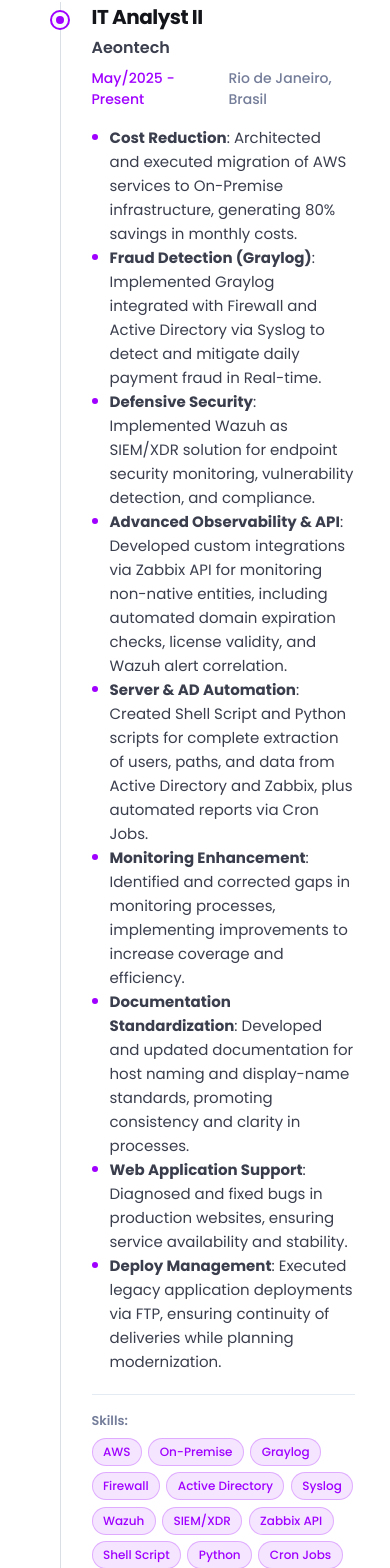
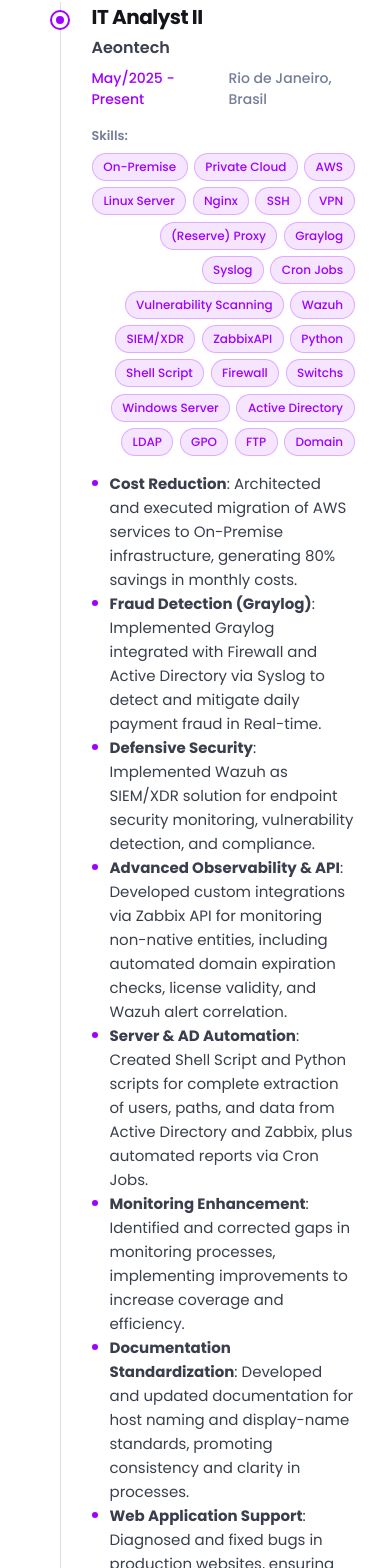
Before and after one commit to gabrielng-rj99/gabrielng-rj99.github.io, a React (Vite) app: page / in a window 390 px wide. Shown: the part 4929-6497 px from the top of the page. Built offline with nearby package versions, Linux system fonts and the light colour scheme.

Commit message:
feat: reposition skills section in experience and update content
Move skills above description on desktop, add mobile skills section,
restyle skills layout with adjusted margins, and update skills arrays
with expanded technology lists. Remove outdated job entries.

```diff
--- a/src/components/Experience.module.css
+++ b/src/components/Experience.module.css
@@ -255,6 +255,12 @@
 
 .job:hover .jobListItemMobile {
     color: var(--text-primary);
+    text-shadow: 0 0 8px rgba(159, 0, 255, 0.35);
+}
+
+:global([data-theme="dark"]) .job:hover .jobListItemMobile {
+    color: #ffffff;
+    text-shadow: 0 0 12px rgba(180, 77, 255, 0.4);
 }
 
 /* ============================================
@@ -262,19 +268,18 @@
    ============================================ */
 
 .jobSkills {
-    margin-top: 1.25rem;
-    padding-top: 1rem;
-    border-top: 1px solid var(--border-secondary);
+    margin-top: 0.75rem;
+    padding-left: 30%;
     display: flex;
     flex-wrap: wrap;
+    justify-content: flex-end;
     align-items: center;
     gap: 0.5rem;
 }
 
 .jobSkillsMobile {
-    margin-top: 1.25rem;
-    padding-top: 1rem;
-    border-top: 1px solid var(--border-secondary);
+    margin-top: 0.5rem;
+    margin-bottom: 1rem;
     display: flex;
     flex-wrap: wrap;
     align-items: center;
@@ -291,6 +296,7 @@
 .skillsList {
     display: flex;
     flex-wrap: wrap;
+    justify-content: flex-end;
     gap: 0.4rem;
 }
 
--- a/src/components/Experience.tsx
+++ b/src/components/Experience.tsx
@@ -205,6 +205,20 @@ export default function Experience() {
                                     <h6 className={styles.jobLocation}>
                                         {job.location}
                                     </h6>
+
+                                    {/* Skills for this role */}
+                                    {job.skills && job.skills.length > 0 && (
+                                        <div className={styles.jobSkills}>
+                                            <span className={styles.skillsLabel}>Skills:</span>
+                                            <div className={styles.skillsList}>
+                                                {job.skills.map((skill, index) => (
+                                                    <span key={index} className={styles.skillPill}>
+                                                        {skill}
+                                                    </span>
+                                                ))}
+                                            </div>
+                                        </div>
+                                    )}
                                 </div>
 
                                 <div
@@ -245,19 +259,7 @@ export default function Experience() {
                                         })}
                                     </ul>
 
-                                    {/* Skills for this role */}
-                                    {job.skills && job.skills.length > 0 && (
-                                        <div className={styles.jobSkills}>
-                                            <span className={styles.skillsLabel}>Skills:</span>
-                                            <div className={styles.skillsList}>
-                                                {job.skills.map((skill, index) => (
-                                                    <span key={index} className={styles.skillPill}>
-                                                        {skill}
-                                                    </span>
-                                                ))}
-                                            </div>
-                                        </div>
-                                    )}
+
                                 </div>
                             </div>
 
@@ -286,6 +288,20 @@ export default function Experience() {
                                             {job.location}
                                         </span>
                                     </div>
+
+                                    {/* Skills for this role - Mobile */}
+                                    {job.skills && job.skills.length > 0 && (
+                                        <div className={styles.jobSkillsMobile}>
+                                            <span className={styles.skillsLabel}>Skills:</span>
+                                            <div className={styles.skillsList}>
+                                                {job.skills.map((skill, index) => (
+                                                    <span key={index} className={styles.skillPill}>
+                                                        {skill}
+                                                    </span>
+                                                ))}
+                                            </div>
+                                        </div>
+                                    )}
                                     <ul className={styles.jobListMobile}>
                                         {job.description.map((item, i) => {
                                             const isSubItem =
@@ -317,19 +333,7 @@ export default function Experience() {
                                         })}
                                     </ul>
 
-                                    {/* Skills for this role - Mobile */}
-                                    {job.skills && job.skills.length > 0 && (
-                                        <div className={styles.jobSkillsMobile}>
-                                            <span className={styles.skillsLabel}>Skills:</span>
-                                            <div className={styles.skillsList}>
-                                                {job.skills.map((skill, index) => (
-                                                    <span key={index} className={styles.skillPill}>
-                                                        {skill}
-                                                    </span>
-                                                ))}
-                                            </div>
-                                        </div>
-                                    )}
+
                                 </div>
                             </motion.div>
                         </motion.div>
--- a/src/content/experience.json
+++ b/src/content/experience.json
@@ -16,7 +16,33 @@
             "Web Application Support: Diagnosed and fixed bugs in production websites, ensuring service availability and stability.",
             "Deploy Management: Executed legacy application deployments via FTP, ensuring continuity of deliveries while planning modernization."
         ],
-        "skills": ["AWS", "On-Premise", "Graylog", "Firewall", "Active Directory", "Syslog", "Wazuh", "SIEM/XDR", "Zabbix API", "Shell Script", "Python", "Cron Jobs", "FTP", "Vulnerability Scanning"]
+        "skills": [
+            "On-Premise",
+            "Private Cloud",
+            "AWS",
+            "Linux Server",
+            "Nginx",
+            "SSH",
+            "VPN",
+            "(Reserve) Proxy",
+            "Graylog",
+            "Syslog",
+            "Cron Jobs",
+            "Vulnerability Scanning",
+            "Wazuh",
+            "SIEM/XDR",
+            "ZabbixAPI",
+            "Python",
+            "Shell Script",
+            "Firewall",
+            "Switchs",
+            "Windows Server",
+            "Active Directory",
+            "LDAP",
+            "GPO",
+            "FTP",
+            "Domain"
+        ]
     },
     {
         "id": "compass-uol",
@@ -32,7 +58,21 @@
             "Monitoring: Implemented metrics and automation with Grafana, Zabbix, and Prometheus.",
             "Containerization: Studies and hands-on labs with Docker and Kubernetes orchestration."
         ],
-        "skills": ["AWS EC2", "AWS S3", "AWS RDS", "AWS CloudWatch", "Nginx", "Apache", "Load Balancers", "CI/CD", "Grafana", "Zabbix", "Prometheus", "Docker", "Kubernetes"]
+        "skills": [
+            "AWS",
+            "EC2",
+            "S3",
+            "RDS",
+            "Load Balancers",
+            "Nginx",
+            "CloudWatch",
+            "Prometheus",
+            "CI/CD",
+            "Docker",
+            "Kubernetes",
+            "Zabbix",
+            "Grafana"
+        ]
     },
     {
         "id": "election-campaign",
@@ -50,43 +90,26 @@
             "Application software for data management, monitoring, and manipulation.",
             "Monolithic architecture."
         ],
-        "skills": ["SQL", "ETL", "Python", "LGPD", "TSE", "Data Analysis", "PDF", "Database Modeling", "ER Diagrams"]
+        "skills": [
+            "PDF",
+            "SQL",
+            "Python",
+            "ETL",
+            "Data Cleaning",
+            "Data Analysis",
+            "Automation",
+            "Database Modeling",
+            "ER Diagrams",
+            "LGPD",
+            "TSE"
+        ]
     },
-    {
-        "id": "life-plan",
-        "role": "Automation Specialist and Broker",
-        "company": "Life Plan Insurance and Health Brokerage",
-        "period": "Mar/2023 - Aug/2023",
-        "location": "Rio de Janeiro, Brasil",
-        "description": [
-            "ETL and data cleaning automation to be used by the brokers.",
-            "Automated messaging system via WhatsApp (discontinued):",
-            "  - Accelerated the initial communication process with clients by 1500%.",
-            "  - Monolithic architecture.",
-            "  - Service blocked due to WhatsApp Business, even for non-SPAM cases."
-        ],
-        "skills": ["ETL", "Python", "Automation", "WhatsApp API", "Data Cleaning"]
-    },
-    {
-        "id": "forca-motriz",
-        "role": "Technical Consultant",
-        "company": "Third Sector - Coletivo Força Motriz",
-        "period": "2019 - 2021",
-        "location": "Rio de Janeiro, Brasil",
-        "description": [
-            "A team focused on engineering and security in occupations in RJ.",
-            "In partnership with Senge-RJ, UFRJ, UERJ, architects, lawyers, and politicians, we managed to:",
-            "  - Regularize 3 occupations, which we officially \"transformed\" into \"favelas.\"",
-            "  - Extension Project NATEP-UFRJ, which continues to operate today (also at UERJ).",
-            "  - Create a space (donated by a former resident DJ) for education in Rocinha known as Só Cria."
-        ],
-        "skills": ["Project Management", "Engineering", "Security", "Community Development"]
-    },
+
     {
         "id": "freelancer",
         "role": "Freelancer",
         "company": "Freelancer",
-        "period": "2015 - Present",
+        "period": "2018 - Present",
         "location": "Rio de Janeiro, Brasil",
         "description": [
             "(NEW) Website and Landing Page development projects.",
@@ -95,6 +118,14 @@
             "Provided consulting for PC assembly, purchasing, sales, repairs, and installation.",
             "Offered private math tutoring students (ages 10 and up)."
         ],
-        "skills": ["Web Development", "HTML", "CSS", "JavaScript", "Accounting", "Excel VBA", "PC Support", "Math Tutoring"]
+        "skills": [
+            "HTML",
+            "CSS",
+            "JavaScript",
+            "Web Development",
+            "Excel VBA",
+            "PC Support",
+            "Math Tutoring"
+        ]
     }
 ]
```
